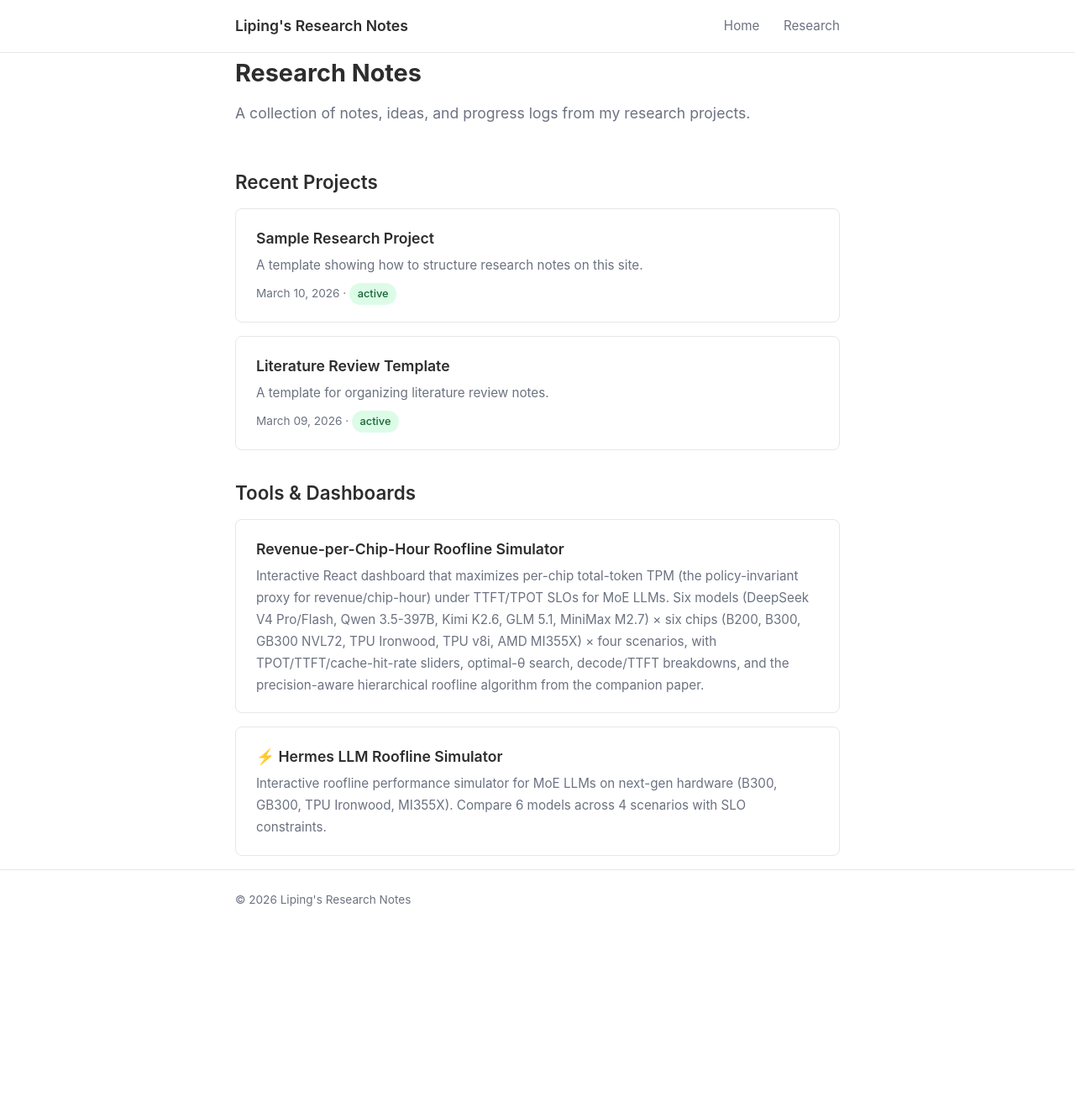
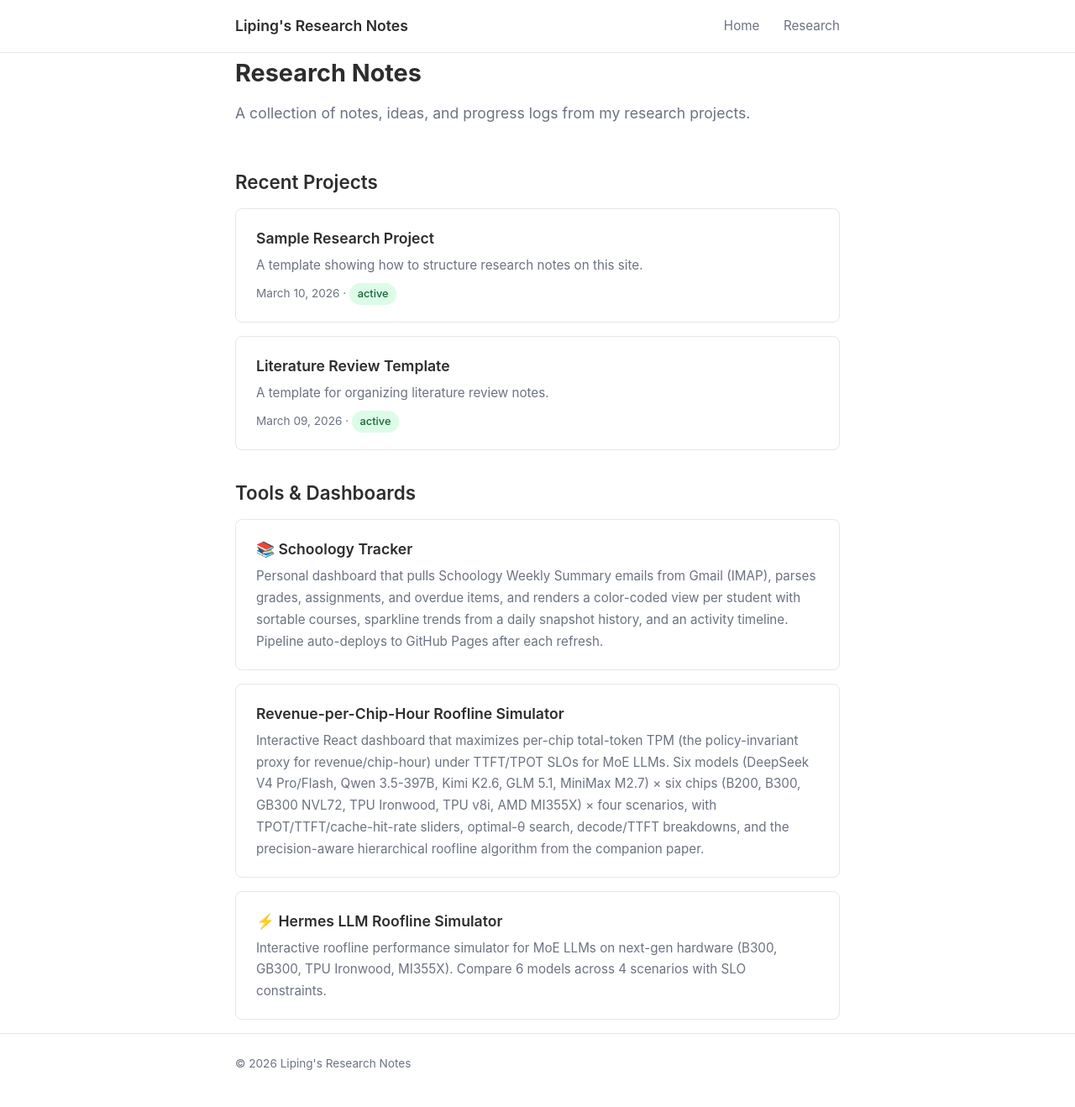
Before and after one commit to zhanglpg/zhanglpg.github.io, a Jekyll site: the page built from index.html, in a window 1280 px wide. Shown: the whole page at 84% size. Built offline with Jekyll 4.4.1, drawn with Linux system fonts in a browser that asks for light colours; before the commit the page ends 1123 px from its top, so only the background shows below that.

Commit message:
Add Schoology Tracker to homepage Tools & Dashboards

```diff
--- a/index.html
+++ b/index.html
@@ -27,6 +27,12 @@ title: Home
 <h2>Tools &amp; Dashboards</h2>
 <ul class="project-list">
   <li>
+    <a href="{{ '/schoology-tracker/' | relative_url }}">
+      <div class="title">📚 Schoology Tracker</div>
+      <div class="summary">Personal dashboard that pulls Schoology Weekly Summary emails from Gmail (IMAP), parses grades, assignments, and overdue items, and renders a color-coded view per student with sortable courses, sparkline trends from a daily snapshot history, and an activity timeline. Pipeline auto-deploys to GitHub Pages after each refresh.</div>
+    </a>
+  </li>
+  <li>
     <a href="{{ '/llm-roofline-sim/' | relative_url }}">
       <div class="title">Revenue-per-Chip-Hour Roofline Simulator</div>
       <div class="summary">Interactive React dashboard that maximizes per-chip total-token TPM (the policy-invariant proxy for revenue/chip-hour) under TTFT/TPOT SLOs for MoE LLMs. Six models (DeepSeek V4 Pro/Flash, Qwen 3.5-397B, Kimi K2.6, GLM 5.1, MiniMax M2.7) × six chips (B200, B300, GB300 NVL72, TPU Ironwood, TPU v8i, AMD MI355X) × four scenarios, with TPOT/TTFT/cache-hit-rate sliders, optimal-θ search, decode/TTFT breakdowns, and the precision-aware hierarchical roofline algorithm from the companion paper.</div>
```
